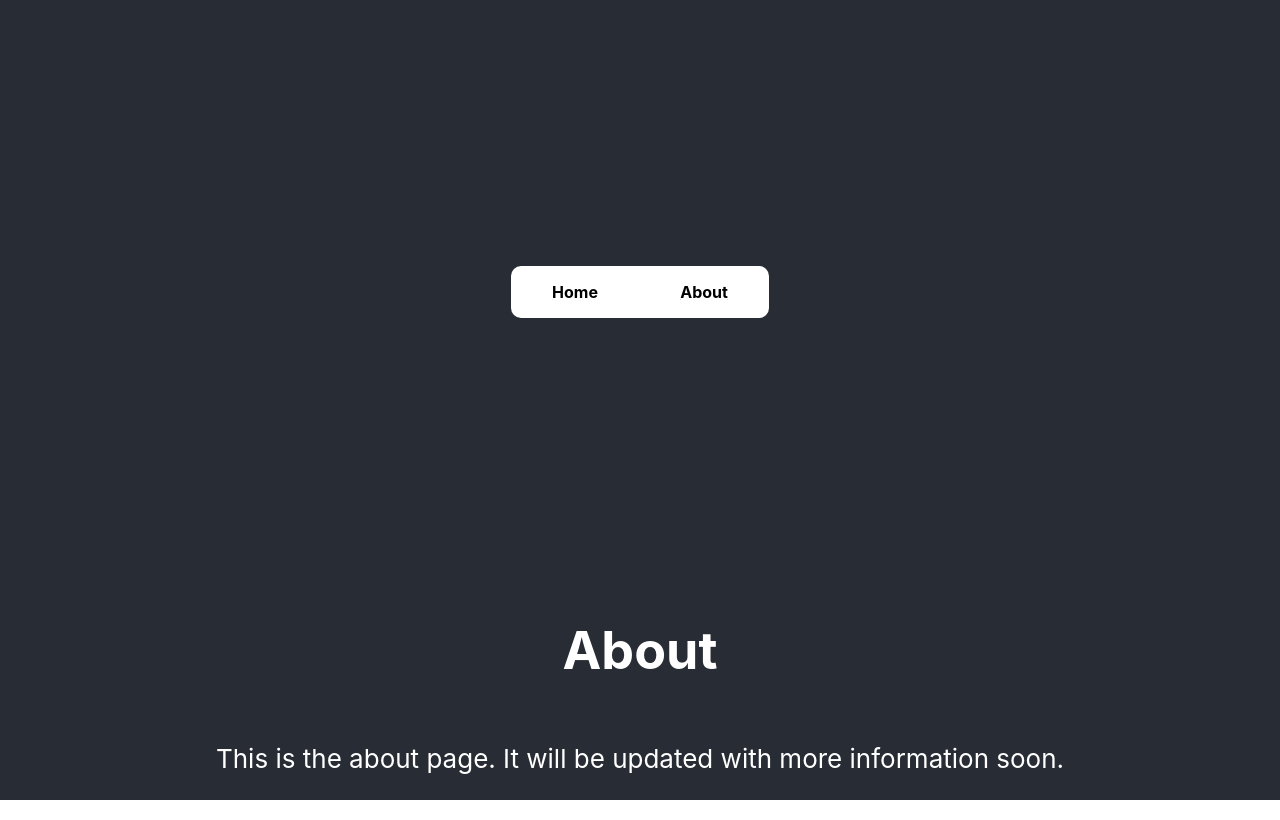
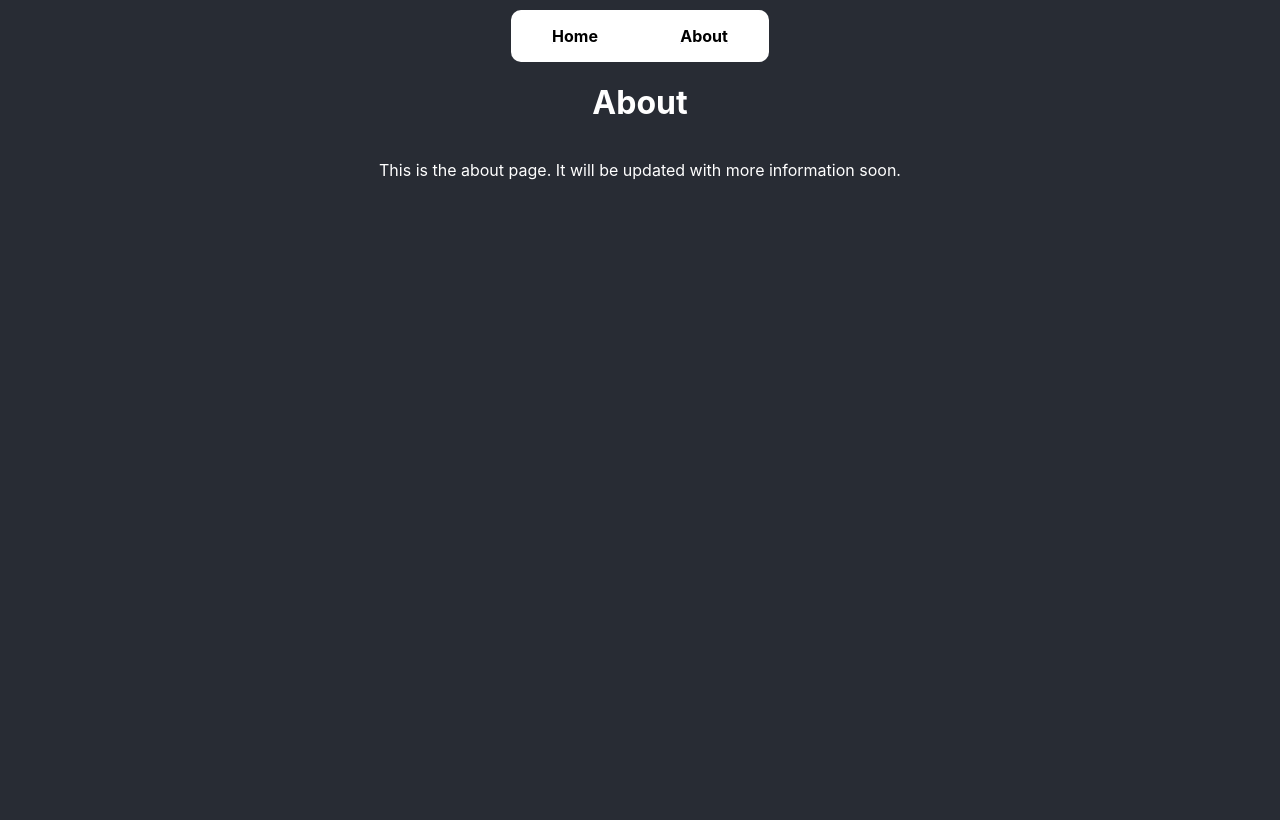
Before and after one commit to mtsuacm/acm-website, a React (Create React App) app: page /about in a window 1280 px wide. Built offline with nearby package versions, Linux system fonts and the light colour scheme.

Commit message:
bug fix for padding on about page

```diff
--- a/package.json
+++ b/package.json
@@ -40,6 +40,7 @@
     ]
   },
   "devDependencies": {
-    "@types/styled-components": "^5.1.26"
+    "@types/styled-components": "^5.1.26",
+    "typescript": "^4.9.3"
   }
 }
--- a/src/pages/About.tsx
+++ b/src/pages/About.tsx
@@ -1,19 +1,30 @@
 import React from "react";
+import styled from "styled-components";
 import NavBar from "../components/navbar.tsx";
+
+const Wrapper = styled.div`
+  background: #282c34;
+  min-height: 100vh;
+  padding: 10px;
+  color: white;
+`;
+
+const TextWrapper = styled.div`
+  display: flex;
+  flex-direction: column;
+  align-items: center;
+  justify-content: center;
+`;
+
 const About = () => {
   return (
-    <div>
-      <div className="App">
-        <header className="App-header">
-          <NavBar />
-          <h1>About</h1>
-          <p>
-            This is the about page. It will be updated with more information
-            soon.
-          </p>
-        </header>
-      </div>
-    </div>
+    <Wrapper>
+    <NavBar />
+    <TextWrapper>
+      <h1>About</h1>
+      <p>This is the about page. It will be updated with more information            soon.</p>
+    </TextWrapper>
+  </Wrapper>
   );
 };
 
```
Also changed, not shown: 1 other file (tests, documents, lock files or other folders).
